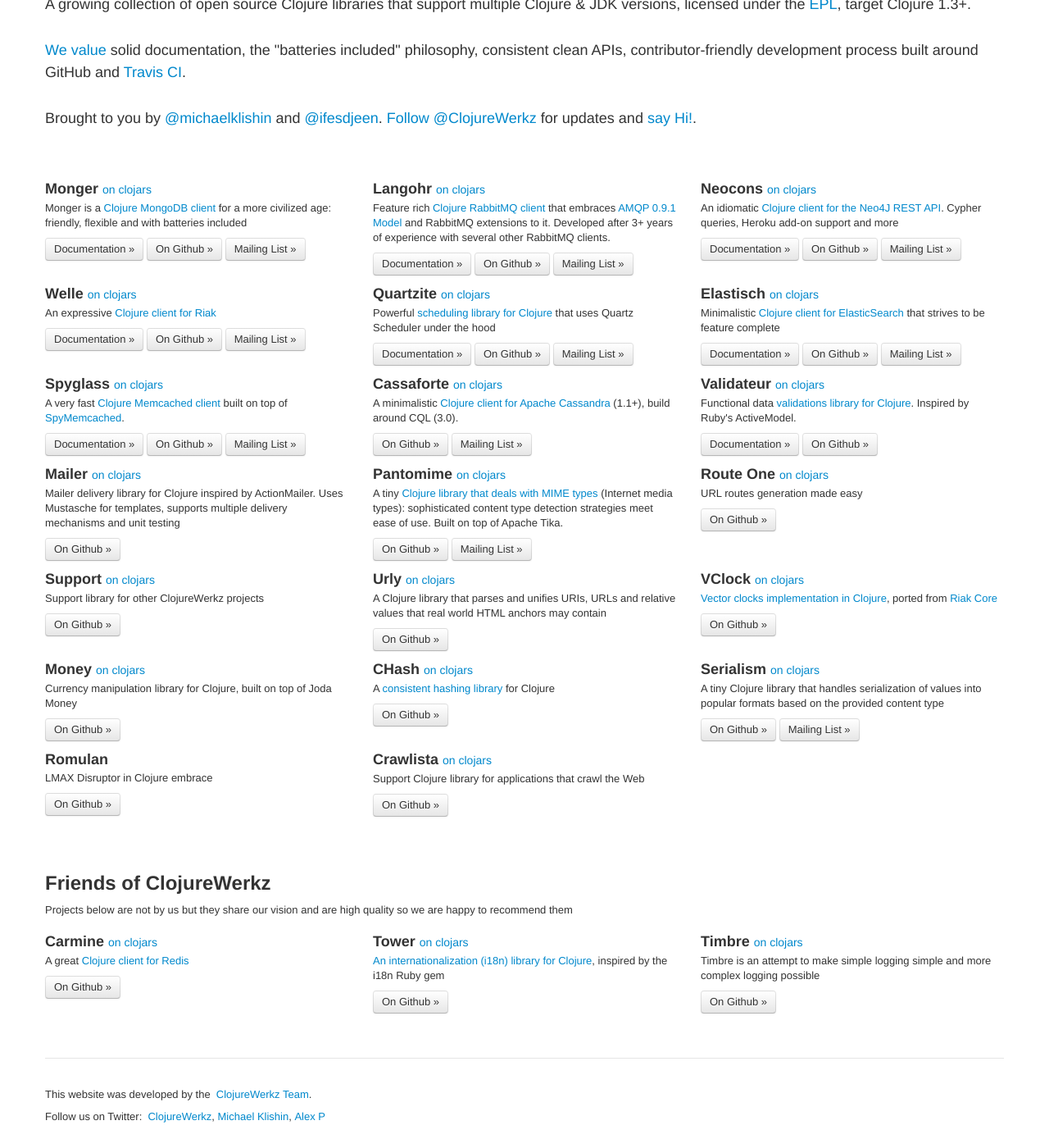
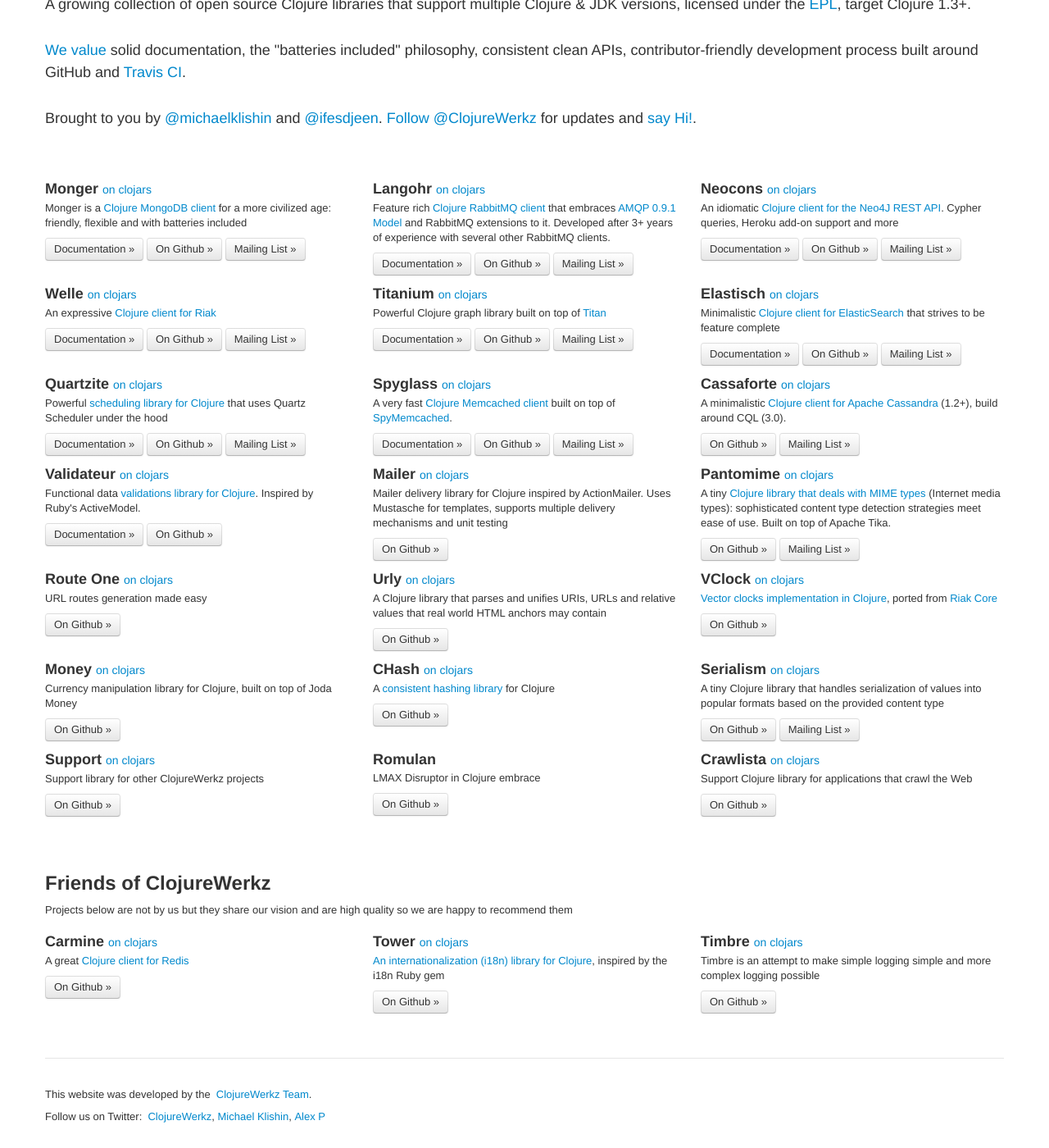
Before and after one commit to clojurewerkz/clojurewerkz.org, a Jekyll site: the page built from index.html, in a window 1280 px wide and 1400 px high, scrolled down 393 px. Shown: the whole window at 82% size. Built offline with Jekyll 4.4.1, drawn with Linux system fonts in a browser that asks for light colours; some web fonts are replaced.

Commit message:
Add Titanium, rearrange projects

```diff
--- a/index.html
+++ b/index.html
@@ -62,12 +62,12 @@
     </p>
   </div>
   <div class='span4'>
-    <h3>Quartzite <small><a href="https://clojars.org/clojurewerkz/quartzite">on clojars</a></small></h3>
-    <p>Powerful <a href="http://clojurequartz.info">scheduling library for Clojure</a> that uses Quartz Scheduler under the hood</p>
+    <h3>Titanium <small><a href="https://clojars.org/clojurewerkz/titanium">on clojars</a></small></h3>
+    <p>Powerful Clojure graph library built on top of <a href="http://thinkaurelius.github.com/titan/">Titan</a></p>
     <p>
-      <a class='btn' href='http://clojurequartz.info'>Documentation »</a>
-      <a class='btn' href='https://github.com/michaelklishin/quartzite'>On Github »</a>
-      <a class='btn' href='https://groups.google.com/group/clojure-quartz'>Mailing List »</a>
+      <a class='btn' href='http://titanium.clojurewerkz.org'>Documentation »</a>
+      <a class='btn' href='https://github.com/clojurewerkz/titanium'>On Github »</a>
+      <a class='btn' href='https://groups.google.com/group/clojure-titanium'>Mailing List »</a>
     </p>
   </div>
   <div class='span4'>
@@ -84,6 +84,15 @@
 
 <div class='row-fluid'>
   <div class='span4'>
+    <h3>Quartzite <small><a href="https://clojars.org/clojurewerkz/quartzite">on clojars</a></small></h3>
+    <p>Powerful <a href="http://clojurequartz.info">scheduling library for Clojure</a> that uses Quartz Scheduler under the hood</p>
+    <p>
+      <a class='btn' href='http://clojurequartz.info'>Documentation »</a>
+      <a class='btn' href='https://github.com/michaelklishin/quartzite'>On Github »</a>
+      <a class='btn' href='https://groups.google.com/group/clojure-quartz'>Mailing List »</a>
+    </p>
+  </div>
+  <div class='span4'>
     <h3>Spyglass <small><a href="https://clojars.org/clojurewerkz/spyglass">on clojars</a></small></h3>
     <p>A very fast <a href="https://github.com/clojurewerkz/spyglass">Clojure Memcached client</a> built on top of <a href="http://code.google.com/p/spymemcached/">SpyMemcached</a>.</p>
     <p>
@@ -94,12 +103,16 @@
   </div>
   <div class='span4'>
     <h3>Cassaforte <small><a href="https://clojars.org/clojurewerkz/cassaforte">on clojars</a></small></h3>
-    <p>A minimalistic <a href="https://github.com/clojurewerkz/cassaforte">Clojure client for Apache Cassandra</a> (1.1+), build around CQL (3.0).</p>
+    <p>A minimalistic <a href="https://github.com/clojurewerkz/cassaforte">Clojure client for Apache Cassandra</a> (1.2+), build around CQL (3.0).</p>
     <p>
       <a class='btn' href='https://github.com/clojurewerkz/cassaforte'>On Github »</a>
       <a class='btn' href='https://groups.google.com/group/clojure-cassandra'>Mailing List »</a>
     </p>
   </div>
+</div>
+
+
+<div class='row-fluid'>
   <div class='span4'>
     <h3>Validateur <small><a href="https://clojars.org/com.novemberain/validateur">on clojars</a></small></h3>
     <p>Functional data <a href="https://github.com/michaelklishin/validateur">validations library for Clojure</a>. Inspired by Ruby's ActiveModel.</p>
@@ -108,10 +121,6 @@
       <a class='btn' href='https://github.com/michaelklishin/validateur'>On Github »</a>
     </p>
   </div>
-</div>
-
-
-<div class='row-fluid'>
   <div class='span4'>
     <h3>Mailer <small><a href="https://clojars.org/clojurewerkz/mailer">on clojars</a></small></h3>
     <p>Mailer delivery library for Clojure inspired by ActionMailer. Uses Mustasche for templates, supports multiple delivery
@@ -127,21 +136,16 @@
       <a class='btn' href='https://groups.google.com/group/clojure-pantomime'>Mailing List »</a>
     </p>
   </div>
+</div>
+
+
+<div class='row-fluid'>
   <div class='span4'>
     <h3>Route One <small><a href="https://clojars.org/clojurewerkz/route-one">on clojars</a></small></h3>
     <p>URL routes generation made easy</p>
     <p>
       <a class='btn' href='https://github.com/clojurewerkz/route-one'>On Github »</a>
     </p>
-  </div>
-</div>
-
-
-<div class='row-fluid'>
-  <div class='span4'>
-    <h3>Support <small><a href="https://clojars.org/clojurewerkz/support">on clojars</a></small></h3>
-    <p>Support library for other ClojureWerkz projects</p>
-    <p><a class='btn' href='https://github.com/clojurewerkz/support'>On Github »</a></p>
   </div>
   <div class='span4'>
     <h3>Urly <small><a href="https://clojars.org/clojurewerkz/urly">on clojars</a></small></h3>
@@ -175,6 +179,11 @@
 </div>
 
 <div class='row-fluid'>
+  <div class='span4'>
+    <h3>Support <small><a href="https://clojars.org/clojurewerkz/support">on clojars</a></small></h3>
+    <p>Support library for other ClojureWerkz projects</p>
+    <p><a class='btn' href='https://github.com/clojurewerkz/support'>On Github »</a></p>
+  </div>
   <div class='span4'>
     <h3>Romulan</h3>
     <p>LMAX Disruptor in Clojure embrace</p>
```
